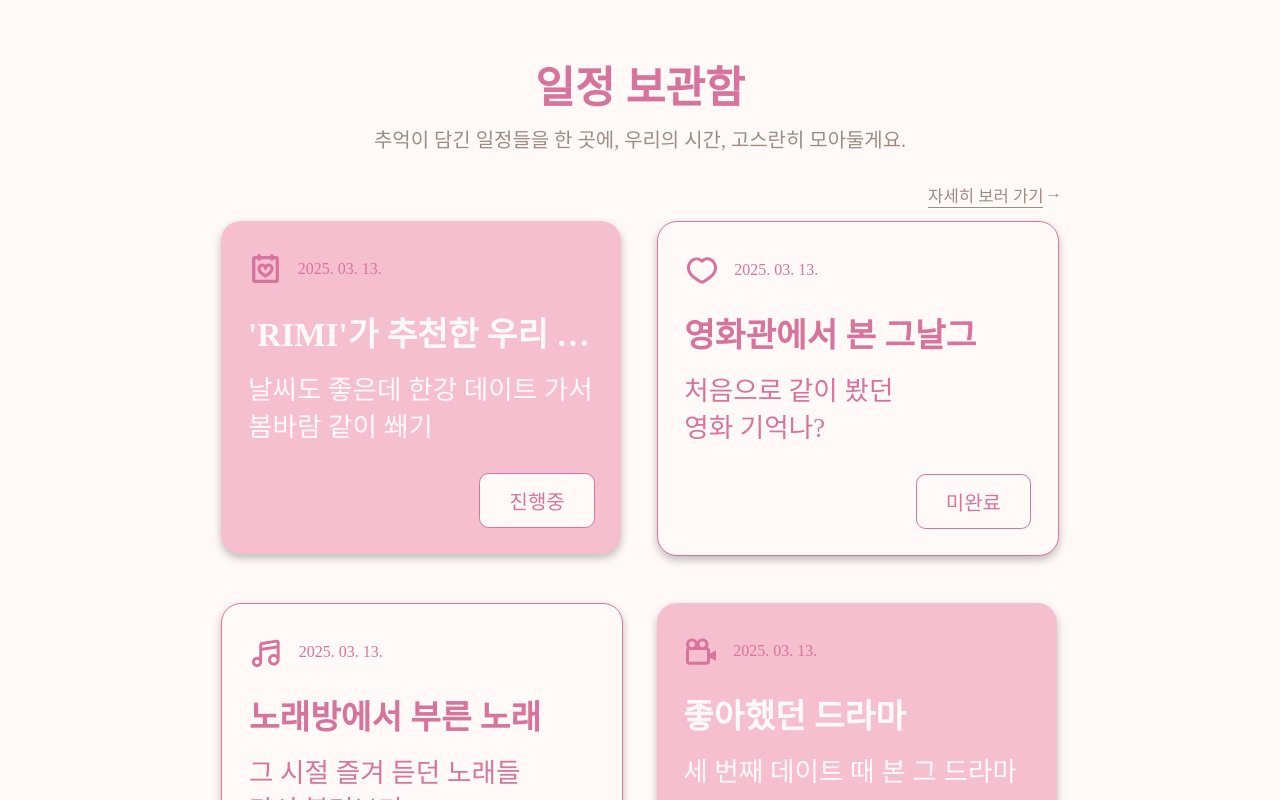
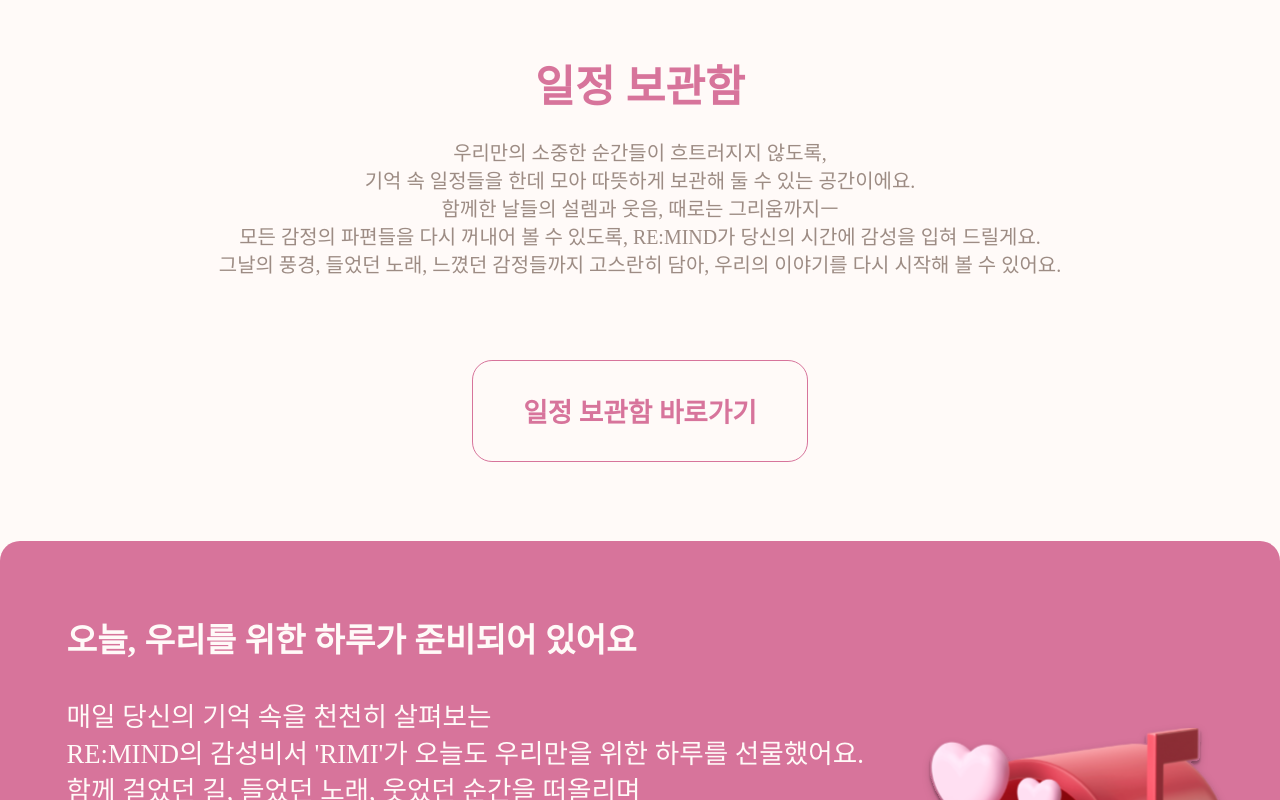
Before and after one commit to 2025-REMIND/REMIND-Frontend, a React (Create React App) app in the folder remind/: page /home in a window 1280 px wide. Shown: the part 620-1420 px from the top of the page. Built offline with nearby package versions, Linux system fonts and the light colour scheme; a web font is replaced by a local one.

Commit message:
📝 홈 화면 일정 보관함 부분 수정

```diff
--- a/remind/src/components/home/planarchive/PlanArchive.jsx
+++ b/remind/src/components/home/planarchive/PlanArchive.jsx
@@ -1,80 +1,19 @@
 import * as S from "./PlanArchive.style";
-import DATE from "../../../assets/home/planarchive/date.svg";
-import DRAMA from "../../../assets/home/planarchive/drama.svg";
-import LOVE from "../../../assets/home/planarchive/love.svg";
-import SONG from "../../../assets/home/planarchive/song.svg";
-import { useState } from "react";
 
 export default function PlanArchive() {
-    const [archiveList] = useState([
-        {
-            id: 1,
-            icon: DATE,
-            date: "2025. 03. 13.",
-            name: "'RIMI'가 추천한 우리 데이트",
-            comment: "날씨도 좋은데 한강 데이트 가서 봄바람 같이 쐐기",
-            status: "ing",
-        },
-        {
-            id: 2,
-            icon: LOVE,
-            date: "2025. 03. 13.",
-            name: "영화관에서 본 그날그",
-            comment: "처음으로 같이 봤던\n영화 기억나?",
-            status: "x",
-        },
-        {
-            id: 3,
-            icon: SONG,
-            date: "2025. 03. 13.",
-            name: "노래방에서 부른 노래",
-            comment: "그 시절 즐겨 듣던 노래들\n다시 불러보기",
-            status: "x",
-        },
-        {
-            id: 4,
-            icon: DRAMA,
-            date: "2025. 03. 13.",
-            name: "좋아했던 드라마",
-            comment: "세 번째 데이트 때 본 그 드라마",
-            status: "detail",
-        },
-    ]);
-
-    const planStatus = (status) => {
-        switch (status) {
-            case "ing":
-                return "진행중";
-            case "x":
-                return "미완료";
-            case "detail":
-                return "자세히";
-        }
-    }
-
     return (
-        <S.ArchiveLayout>
-            <S.Title>일정 보관함</S.Title>
-            <S.SubTitle>추억이 담긴 일정들을 한 곳에, 우리의 시간, 고스란히 모아둘게요.</S.SubTitle>
-            <S.Detail>
-                <S.DetailText>자세히 보러 가기</S.DetailText>
-                <S.IconDetail>→</S.IconDetail>
-            </S.Detail>
-            <S.ArchiveWrapper>
-                { archiveList.map((item) => (
-                    <S.ArchiveBox  key = { item.id } status = { item.status }>
-                        <S.Archive>
-                            <S.Info>
-                                <S.Icon src = { item.icon } />
-                                <S.Date>2025. 03. 13.</S.Date>
-                            </S.Info>
-                            <S.Name status = { item.status }>{ item.name }</S.Name>
-                            <S.Comment status = { item.status }>{ item.comment }</S.Comment>
-                        </S.Archive>
-                        <S.Status>{ planStatus(item.status) }</S.Status>
-                    </S.ArchiveBox>
-                ))}
-            </S.ArchiveWrapper>
-    </S.ArchiveLayout>
+        <S.PlanArchiveLayout>
+            <S.Text>
+                <S.Title>일정 보관함</S.Title>
+                <S.Comment>
+                    {`우리만의 소중한 순간들이 흐트러지지 않도록,
+                    기억 속 일정들을 한데 모아 따뜻하게 보관해 둘 수 있는 공간이에요.
+                    함께한 날들의 설렘과 웃음, 때로는 그리움까지ㅡ
+                    모든 감정의 파편들을 다시 꺼내어 볼 수 있도록, RE:MIND가 당신의 시간에 감성을 입혀 드릴게요.
+                    그날의 풍경, 들었던 노래, 느꼈던 감정들까지 고스란히 담아, 우리의 이야기를 다시 시작해 볼 수 있어요.`}
+                </S.Comment>
+            </S.Text>
+            <S.PlanArchiveBox>일정 보관함 바로가기</S.PlanArchiveBox>
+        </S.PlanArchiveLayout>
     )
 }
--- a/remind/src/components/home/planarchive/PlanArchive.style.js
+++ b/remind/src/components/home/planarchive/PlanArchive.style.js
@@ -1,130 +1,51 @@
 import styled from "styled-components";
 
-export const ArchiveLayout = styled.div`
+export const PlanArchiveLayout = styled.div`
     display: flex;
     flex-direction: column;
+    justify-content: center;
     align-items: center;
-    height: 80.98vw;
+    width: 100vw;
+    height: 44.32vw;
+    gap: 6.25vw;
 `
 
-export const Title = styled.div`
+export const Text = styled.div`
+    display: flex;
+    flex-direction: column;
+    gap: 2.06vw;
+`
+
+export const Title = styled.p`
+    display: flex;
+    justify-content: center;
     font-weight: 700;
     font-size: 3.38vw;
-    margin-top: 6.25vw;
-    margin-bottom: 0.67vw;
     color: #d7749b;
+    margin: 0;
 `
 
-export const SubTitle = styled.div`
+export const Comment = styled.p`
+    display: flex;
+    text-align: center;
+    color: #9D8C84;
+    font-size: 1.56vw;
     font-weight: 400;
-    font-size: 1.56vw;
-    color: #9D8C84;
+    line-height: 140%;
+    white-space: pre-line;
+    margin: 0;
 `
 
-export const Detail = styled.div`
+export const PlanArchiveBox = styled.div`
     display: flex;
-    align-self: flex-end;
-    margin-top: 2.34vw;
-    margin-right: 17.05vw;
-    gap: 0.13vw;
+    flex-direction: column;
+    justify-content: center;
+    text-align: center;
+    width: 26.04vw;
+    height: 7.81vw;
+    border: 0.05vw solid #D7749B;
+    border-radius: 1.56vw;
+    color: #D7749B;
+    font-size: 2.08vw;
+    font-weight: 600;
 `
-
-export const DetailText = styled.div`
-    font-weight: 400;
-    font-size: 1.30vw;
-    color: #9D8C84;
-    border-bottom: 0.1vw solid #9D8C84;
-`
-
-export const IconDetail = styled.div`
-    font-weight: 400;
-    font-size: 1.30vw;
-    color: #9D8C84;
-`
-
-export const ArchiveWrapper = styled.div`
-    display: grid;
-    grid-template-columns: repeat(2, 1fr);
-    gap: 2.60vw
-`
-
-export const ArchiveBox = styled.div`
-    position: relative;
-    width: 31.25vw;
-    height: 26.04vw;
-    margin-top: 1.04vw;
-    border-radius: 1.56vw;
-    filter: drop-shadow(0px 4px 4px rgba(0, 0, 0, 0.25));
-
-    background-color: ${({ status }) => {
-        if (status === "ing" || status === "detail") return "#F6BFCF";
-        else if (status === "x") return "#FFFAF8";
-    }};
-
-    border: ${({ status }) => {
-        if (status === "x") return "0.05vw solid #D7749B";
-    }};
-`
-
-export const Archive = styled.div`
-    margin-left: 2.08vw;
-    margin-right: 2.08vw;
-`
-
-export const Info = styled.div`
-    display: flex;
-    margin-top: 2.39vw;
-    margin-bottom: 1.56vw;
-    gap: 1.14vw;
-`
-
-export const Icon = styled.img`
-    width: 2.76vw;
-    height: 2.76vw;
-`
-
-export const Date = styled.div`
-    display: flex;
-    align-items: center;
-    color: #d7749b;
-`
-
-export const Name = styled.div`
-    font-weight: 700;
-    font-size: 2.60vw;
-    color: ${({ status }) => {
-        if (status === "ing" || status === "detail") return "#FFFAF8";
-        else if (status === "x") return "#D7749B";
-    }};
-    margin-bottom: 1.25vw;
-    white-space: nowrap;
-    overflow: hidden;
-    text-overflow: ellipsis;
-`
-
-export const Comment = styled.div`
-    font-weight: 400;
-    font-size: 2.08vw;
-    color: ${({ status }) => {
-        if (status === "ing" || status === "detail") return "#FFFAF8";
-        else if (status === "x") return "#D7749B";
-    }};
-    line-height: 140%;
-    white-space: pre-line;
-`
-
-export const Status = styled.div`
-    position: absolute;
-    bottom: 2.08vw;
-    right: 2.08vw;
-    display: flex;
-    align-items: center;
-    justify-content: center;
-    background-color: #FFFAF8;
-    border: 0.05vw solid #D7749B;
-    border-radius: 0.75vw;
-    color: #D7749B;
-    font-size: 1.56vw;
-    width: 8.85vw;
-    height: 4.16vw;
-`
```
